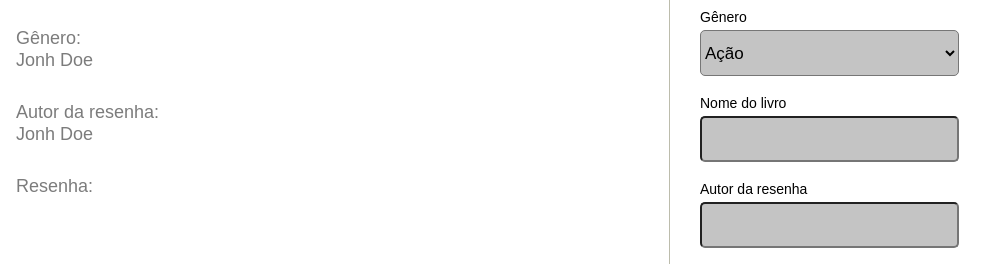
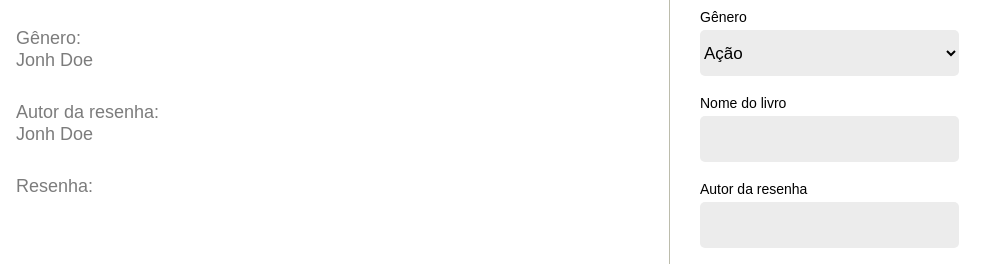
Before and after one commit to PhelipeBrito/Revik, a plain HTML site: page review.html in a window 1280 px wide. Shown: the part 196-460 px from the top of the page, 291-1280 px from the left. Drawn offline with Linux system fonts and the light colour scheme; a web font is replaced by a local one.

Commit message:
Estilização do search-block

```diff
--- a/public/style/search-block.css
+++ b/public/style/search-block.css
@@ -16,8 +16,8 @@
     height: 4.6rem;
 
     border-radius: .5rem;
-
-    background: #C4C4C4;
+    border: 0;
+    background: #ECECEC;
 
     font-size: 1.7rem;
 
--- a/public/style/section.css
+++ b/public/style/section.css
@@ -1,10 +1,6 @@
 section{
     display: grid;
     grid-template-columns: 3fr 1fr;
-}
-
-section article {
-    height: 100%;
 }
 
 section aside {
```
